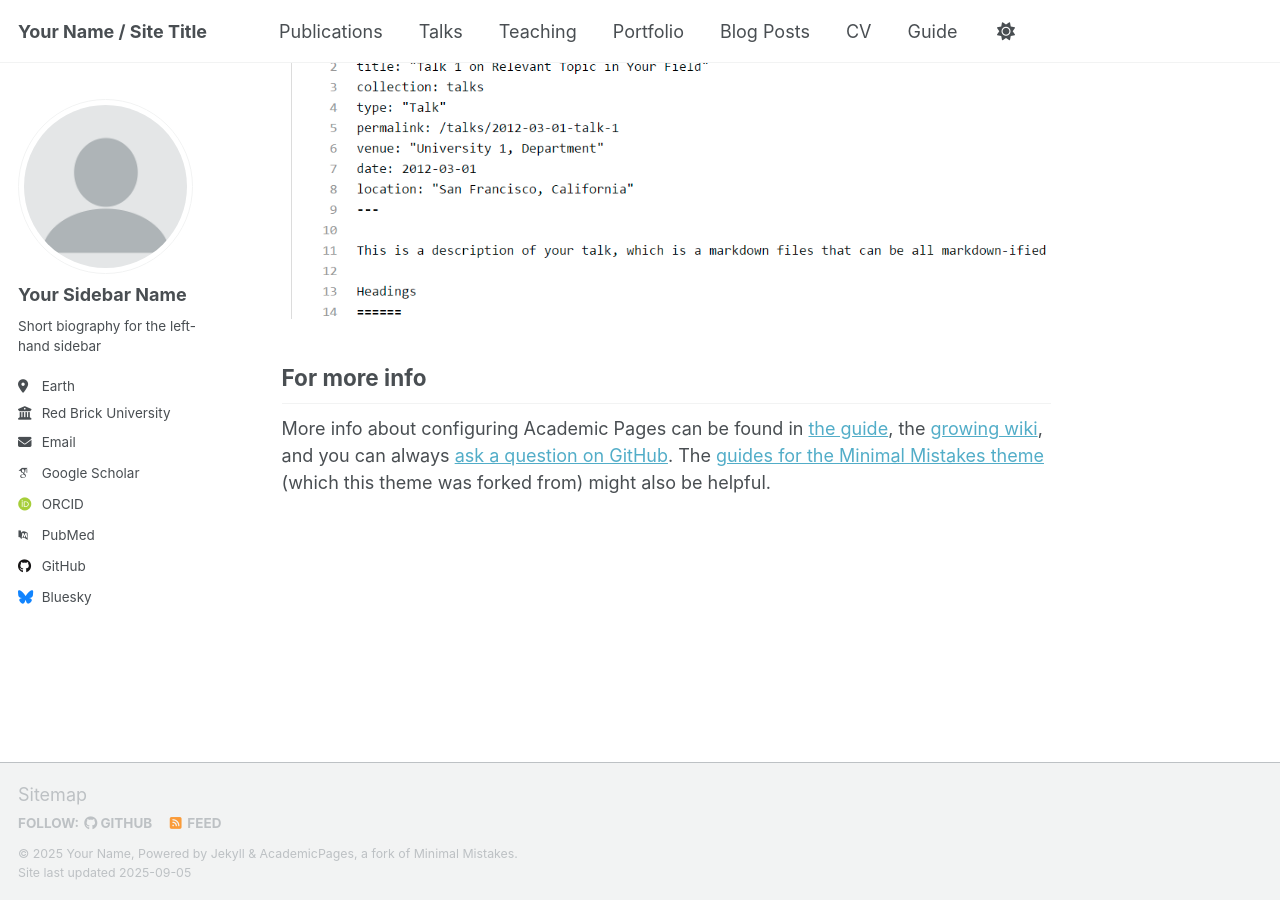
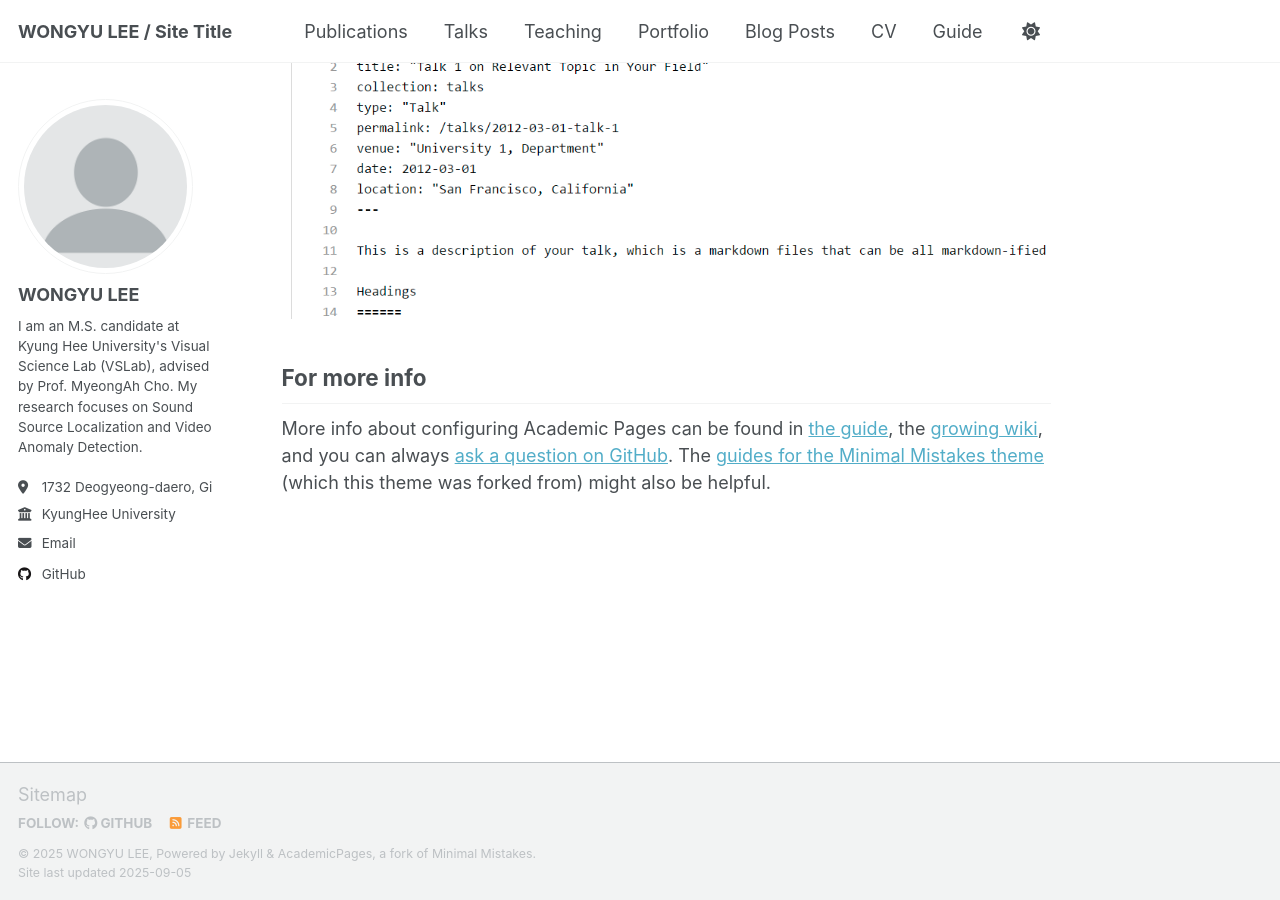
Before and after one commit to WKlee0607/WKlee0607.github.io, a Jekyll site: the page built from _pages/about.md, in a window 1280 px wide and 900 px high, scrolled down 2880 px. Built offline with Jekyll 4.4.1, drawn with Linux system fonts in a browser that asks for light colours; some web fonts are replaced; a script that is not in the unit is left out.

Commit message:
Update _config.yml

```diff
--- a/_config.yml
+++ b/_config.yml
@@ -9,9 +9,9 @@
 # Basic Site Settings
 locale                   : "en-US"
 site_theme               : "default" # Currently available options are "default", "air"
-title                    : "Your Name / Site Title"
+title                    : "WONGYU LEE / Site Title"
 title_separator          : "-"
-name                     : &name "Your Name"
+name                     : &name "WONGYU LEE"
 description              : &description "personal description"
 url                      : https://academicpages.github.io # the base hostname & protocol for your site e.g. "https://[your GitHub username].github.io" or if you already have some other page hosted on Github then use "https://[your GitHub username].github.io/[Your Repo Name]"
 baseurl                  : "" # the subpath of your site, e.g. "/blog"
@@ -23,23 +23,23 @@ repository               : "academicpages/academicpages.github.io"
 author:
   # Biographic information
   avatar           : "profile.png"
-  name             : "Your Sidebar Name"
+  name             : "WONGYU LEE"
   pronouns         : # example: "she/her"
-  bio              : "Short biography for the left-hand sidebar"
-  location         : "Earth"
-  employer         : "Red Brick University"
+  bio              : "I am an M.S. candidate at Kyung Hee University's Visual Science Lab (VSLab), advised by Prof. MyeongAh Cho. My research focuses on Sound Source Localization and Video Anomaly Detection."
+  location         : "1732 Deogyeong-daero, Giheung-gu, Yongin-si, Gyeonggi-do, Republic of Korea"
+  employer         : "KyungHee University"
   uri              : # URL
-  email            : "none@example.org"
+  email            : "fovert@khu.ac.kr"
 
   # Academic websites
   academia         : # URL
   arxiv            : # URL - Update with the correct link to your profile
-  googlescholar    : "https://scholar.google.com/citations?user=PS_CX0AAAAAJ"
+  googlescholar    : # "https://scholar.google.com/citations?user=PS_CX0AAAAAJ"
   inspire-hep      : # URL
   impactstory      : # URL
-  orcid            : "http://orcid.org/yourorcidurl"
+  orcid            : # "http://orcid.org/yourorcidurl"
   semantic         : # URL
-  pubmed           : "https://www.ncbi.nlm.nih.gov/pubmed/?term=john+snow"
+  pubmed           : # "https://www.ncbi.nlm.nih.gov/pubmed/?term=john+snow"
   researchgate     : # URL
   scopus           : # URL
 
@@ -47,13 +47,13 @@ author:
   bitbucket        : # Username - Update with your username on the site
   codepen          : # Username
   dribbble         : # Username
-  github           : "academicpages"
+  github           : "https://github.com/WKlee0607/"
   kaggle           : # Username
   stackoverflow    : # User number or user number and name (i.e., use "1" or "1/jeff-atwood")
 
   # Social media
   artstation       : # Username
-  bluesky          : "bsky.app" # Replace this with you Bluesky username
+  bluesky          : #"bsky.app" # Replace this with you Bluesky username
   facebook         : # Username
   flickr           : # Username
   foursquare       : # Username
```
